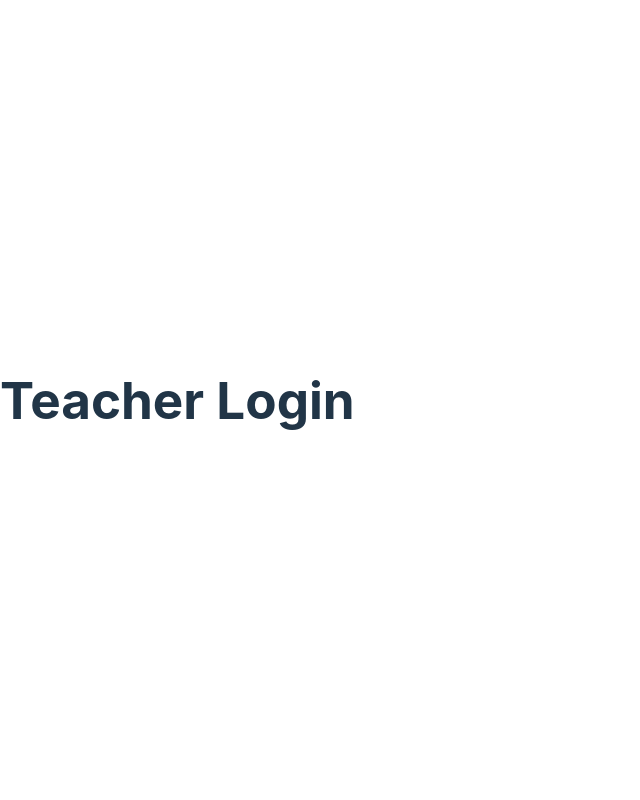
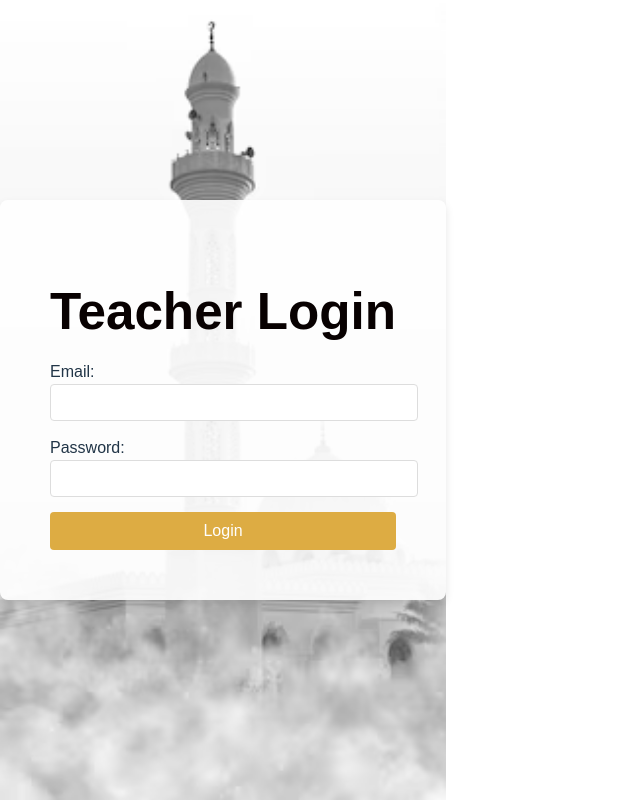
Before and after one commit to AishaBulalle/ibn_amir-school2, a React (Vite) app in the folder frontend/: page /login in a window 1280 px wide. Shown: the whole page, without its empty margins (0-640 px from the left). Built offline with nearby package versions, Linux system fonts and the light colour scheme.

Commit message:
made a loginPage.tsx, loginPage.css

```diff
--- a/frontend/src/App.tsx
+++ b/frontend/src/App.tsx
@@ -1,6 +1,6 @@
 import React from 'react';
 import { BrowserRouter as Router, Routes, Route } from 'react-router-dom';
-import Login from './pages/Login';
+import LoginPage from './pages/LoginPage';
 import Dashboard from './components/Dashboard';
 import HomePage from './pages/HomePage';
 
@@ -9,7 +9,7 @@ const App = () => {
     <Router>
       <Routes>
         <Route path="/" element={<HomePage />} />
-        <Route path="/login" element={<Login />} />
+        <Route path="/login" element={<LoginPage />} />
         <Route path="/dashboard" element={<Dashboard />} />
       </Routes>
     </Router>
--- a/frontend/src/pages/Login.tsx
+++ /dev/null
@@ -1,12 +0,0 @@
-import React from 'react';
-
-const Login = () => {
-  return (
-    <div>
-      <h1>Teacher Login</h1>
-      {/* Add your login form here */}
-    </div>
-  );
-};
-
-export default Login;
--- /dev/null
+++ b/frontend/src/pages/LoginPage.tsx
@@ -0,0 +1,61 @@
+import React, { useState } from 'react';
+import { useNavigate } from 'react-router-dom';
+import '../styles/loginPage.css'; // Ensure you import the CSS file
+
+const LoginPage = () => {
+  const [email, setEmail] = useState('');
+  const [password, setPassword] = useState('');
+  const navigate = useNavigate();
+
+  const handleLogin = async (e: React.FormEvent) => {
+    e.preventDefault();
+    const response = await fetch('http://localhost:5001/auth/login', {
+      method: 'POST',
+      headers: {
+        'Content-Type': 'application/json',
+      },
+      body: JSON.stringify({ email, password }),
+    });
+
+    if (response.ok) {
+      navigate('/dashboard');
+    } else {
+      console.error('Login failed');
+    }
+  };
+
+  return (
+    <div className="login-page">
+      {' '}
+      {/* Use the login-page class for background */}
+      <div className="login-container">
+        {' '}
+        {/* Use the login-container class */}
+        <h1>Teacher Login</h1>
+        <form onSubmit={handleLogin}>
+          <div>
+            <label>Email:</label>
+            <input
+              type="email"
+              value={email}
+              onChange={(e) => setEmail(e.target.value)}
+              required
+            />
+          </div>
+          <div>
+            <label>Password:</label>
+            <input
+              type="password"
+              value={password}
+              onChange={(e) => setPassword(e.target.value)}
+              required
+            />
+          </div>
+          <button type="submit">Login</button>
+        </form>
+      </div>
+    </div>
+  );
+};
+
+export default LoginPage;
--- /dev/null
+++ b/frontend/src/styles/LoginPage.css
@@ -0,0 +1,65 @@
+/* Login Page Background */
+.login-page {
+  height: 100vh; /* Full viewport height */
+  margin: 0; /* Remove default margin */
+  background-image: url('../assets/ibnamir1234.avif'); /* Background image */
+  background-size: cover; /* Cover the entire viewport */
+  background-repeat: no-repeat; /* Prevent repeating the image */
+  display: flex; /* Use flexbox to center items */
+  justify-content: center; /* Center horizontally */
+  align-items: center; /* Center vertically */
+}
+
+/* Login Container */
+.login-container {
+  max-width: 400px; /* Width for the login form */
+  margin: 0 auto; /* Center the container horizontally */
+  padding: 50px; /* Padding around the content */
+  border-radius: 8px; /* Rounded corners */
+  background-color: rgba(
+    255,
+    255,
+    255,
+    0.9
+  ); /* Light background with transparency */
+  box-shadow: 0 4px 8px rgba(0, 0, 0, 0.1); /* Shadow for depth */
+  font-family: Arial, sans-serif; /* Font style */
+}
+
+/* Title */
+.login-container h1 {
+  text-align: center; /* Center the title */
+  color: rgb(8, 1, 1); /* Dark red for title */
+  margin-bottom: 20px; /* Space below the title */
+}
+
+/* Form Section */
+.login-container form {
+  display: flex; /* Flex layout for form */
+  flex-direction: column; /* Stack inputs vertically */
+  gap: 15px; /* Space between input fields */
+}
+
+/* Input Fields */
+.login-container input {
+  padding: 10px; /* Padding inside input */
+  border: 1px solid #ddd; /* Border style */
+  border-radius: 4px; /* Rounded corners */
+  width: 100%; /* Full width of the container */
+}
+
+/* Button Styles */
+.login-container button {
+  background-color: #ddac43; /* Yellow for login button */
+  color: white; /* Text color */
+  padding: 10px; /* Padding inside button */
+  border: none; /* No border */
+  border-radius: 4px; /* Rounded corners */
+  cursor: pointer; /* Pointer on hover */
+  transition: background-color 0.3s; /* Smooth background change */
+  width: 100%; /* Full width for button */
+}
+
+.login-container button:hover {
+  background-color: #c69c36; /* Darker yellow on hover */
+}
```
